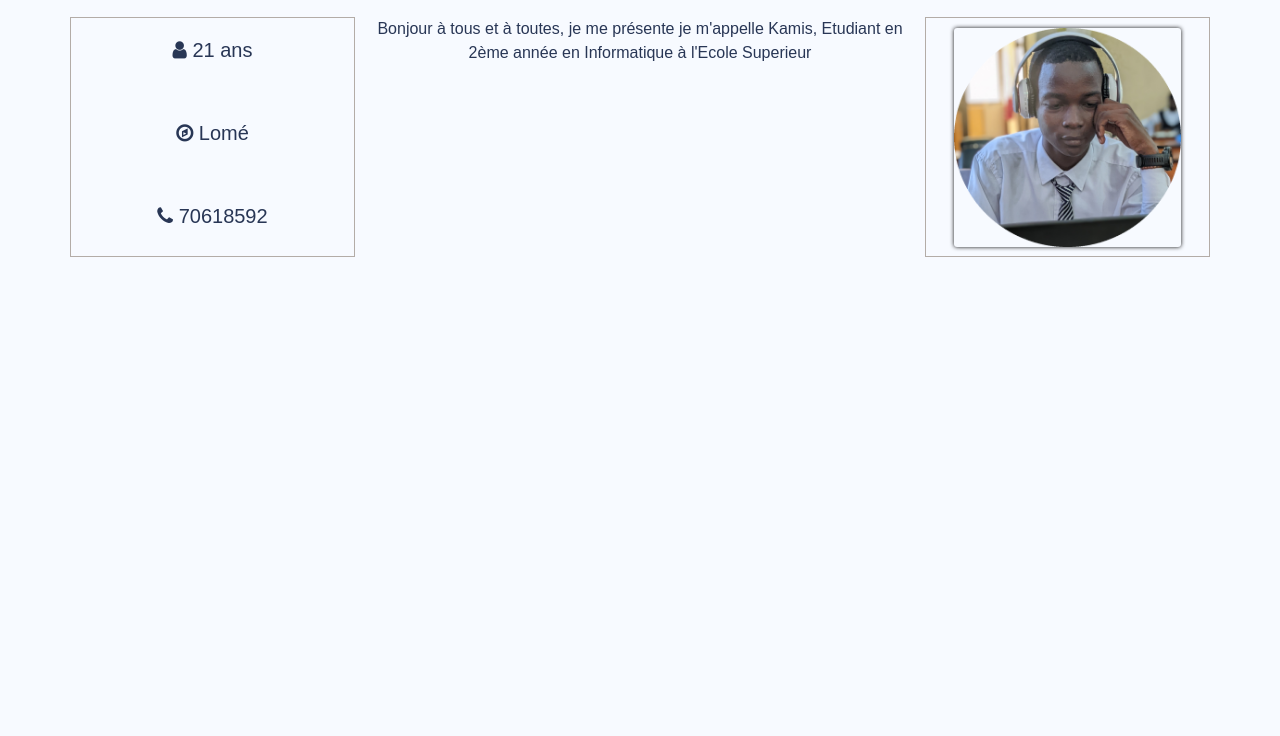
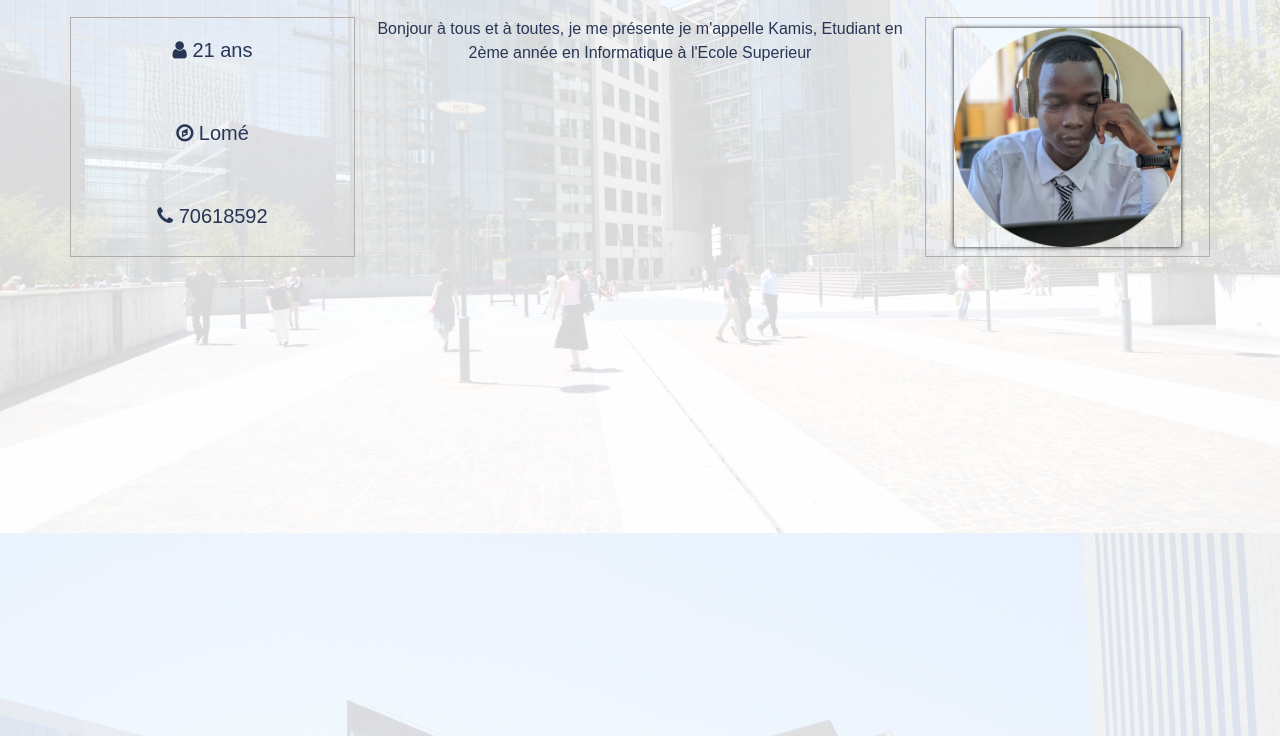
Before and after one commit to djonzoumbek/cv-en-ligne, a plain HTML site: page index.html in a window 1280 px wide. Shown: the part 384-1120 px from the top of the page. Drawn offline with Linux system fonts and the light colour scheme; a web font is replaced by a local one.

Commit message:
Update style.css

```diff
--- a/style.css
+++ b/style.css
@@ -50,7 +50,7 @@ h2, h3 {
 header {
     text-align: center;
     height: 300vh;
-    background: url(media/header.jpg) no-repeat fixed 50% 50%;
+    background: url(./header.jpg) no-repeat fixed 50% 50%;
     background-size: cover;
 
 }
```
